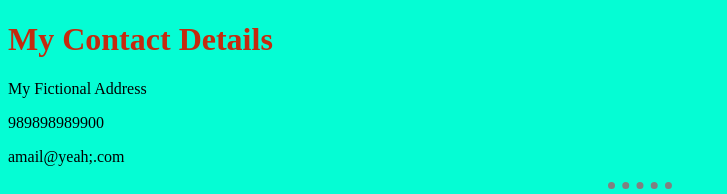
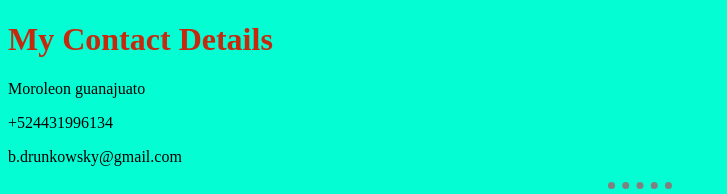
Before and after one commit to volttmar/cv, a plain HTML site: page contact.html in a window 1280 px wide. Shown: the top 194 px of the page, without its empty margins (0-727 px from the left). Drawn offline with Linux system fonts and the light colour scheme.

Commit message:
Update contact.html
added real info

```diff
--- a/contact.html
+++ b/contact.html
@@ -7,9 +7,9 @@
   </head>
   <body>
     <h1>My Contact Details</h1>
-      <p>My Fictional Address</p>
-      <p>989898989900</p>
-      <p>amail@yeah;.com</p>
+      <p>Moroleon guanajuato </p>
+      <p>+524431996134</p>
+      <p>b.drunkowsky@gmail.com</p>
 
       <hr>
 
```
